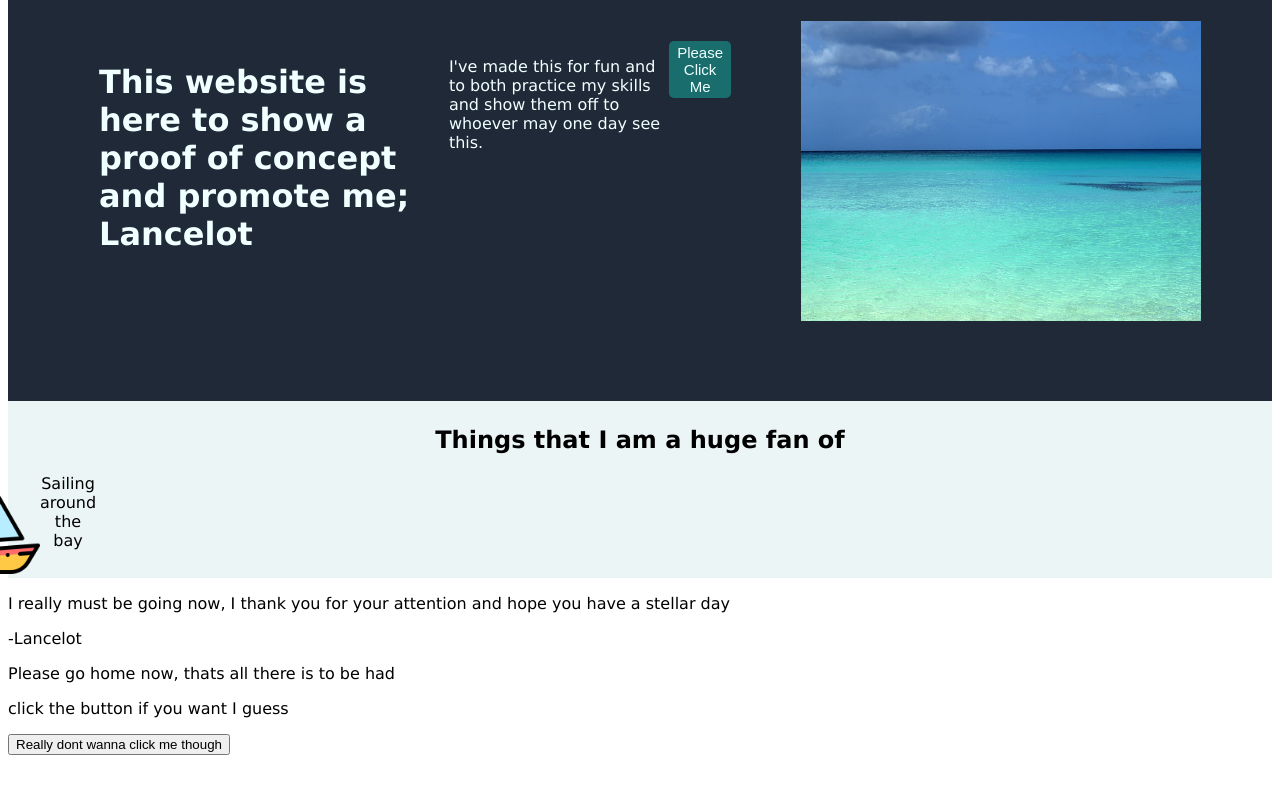
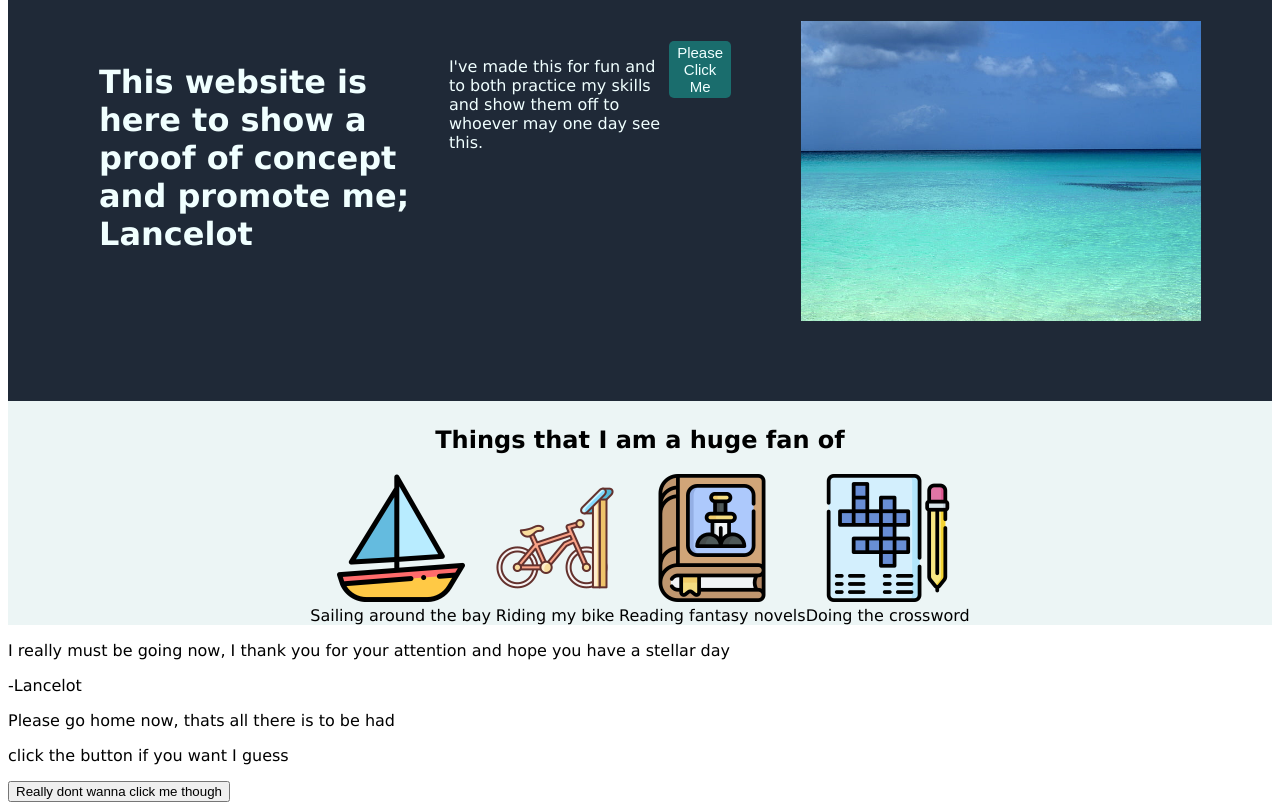
Before and after one commit to lancekraft7/landing_page, a plain HTML site: page index.html in a window 1280 px wide. Shown: the part 70-880 px from the top of the page. Before the commit the page ends 833 px from the top, so only its background shows below. Drawn offline with Linux system fonts and the light colour scheme.

Commit message:
added iconjs to two contain

```diff
--- a/index.html
+++ b/index.html
@@ -35,20 +35,20 @@
         <h2>Things that I am a huge fan of</h2>
      <div class="infoholder">
         <div class="info">
-          <img class="boat" src="boat.png" alt="little boat">
+          <img class="boat" style="width: 128px;" src="boat.png" alt="little boat">
           <div class="text">Sailing around the bay</div>
         </div>
         <div class="info">
-          <img src="" alt="">
-          <div class="text"></div>
+          <img src="bike.png" alt="a bicycle">
+          <div class="text">Riding my bike</div>
         </div>
         <div class="info">
-          <img src="" alt="">
-          <div class="text"></div>
+          <img src="fantasy.png" alt="a fantasy novel">
+          <div class="text">Reading fantasy novels</div>
         </div>
         <div class="info">
-          <img src="" alt="">
-          <div class="text"></div>
+          <img src="crossword.png" alt="a crossword puzzle">
+          <div class="text">Doing the crossword</div>
         </div>
      </div>
 
--- a/styles.css
+++ b/styles.css
@@ -38,7 +38,8 @@ body{
     justify-content: center;
     gap: 50PX;
     height: 400px;
-    width: auto;
+    flex: 1 1 100%;
+    width: 100%;
     }
 .oneleft{
     display: flex block;
@@ -77,15 +78,7 @@ body{
 }
 .infoholder{
     display: inline-flex;
+    flex:100%
     width: 100%;
 
 }
-.info{
-    border: #208888;
-    display: flex block;
-    max-width: 20px;
-    justify-content: center;
-    }
-.boat{
-    width: 100px
-}
```
Also changed, not shown: bike.png (added), crossword.png (added), fantasy.png (added), 1 other file.
